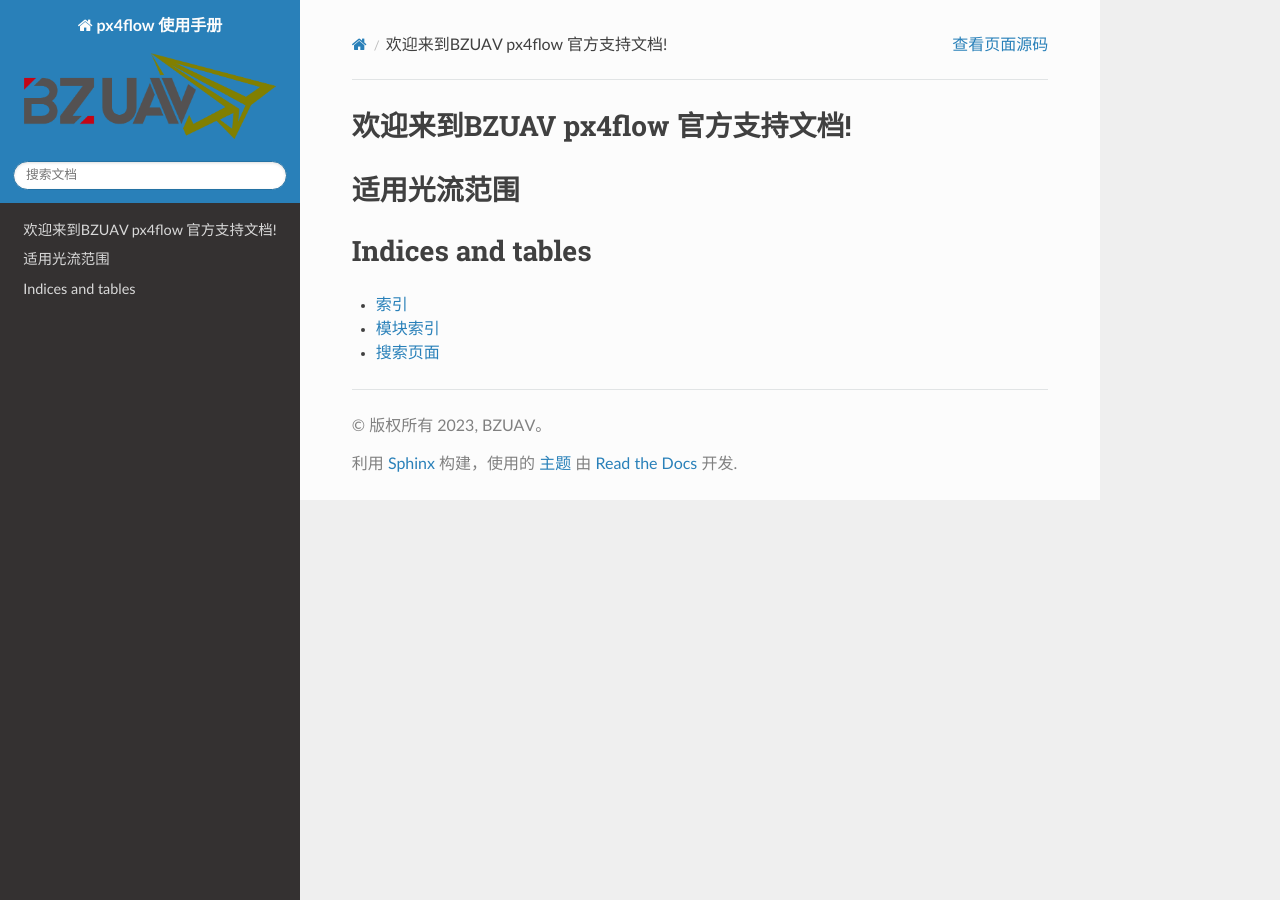
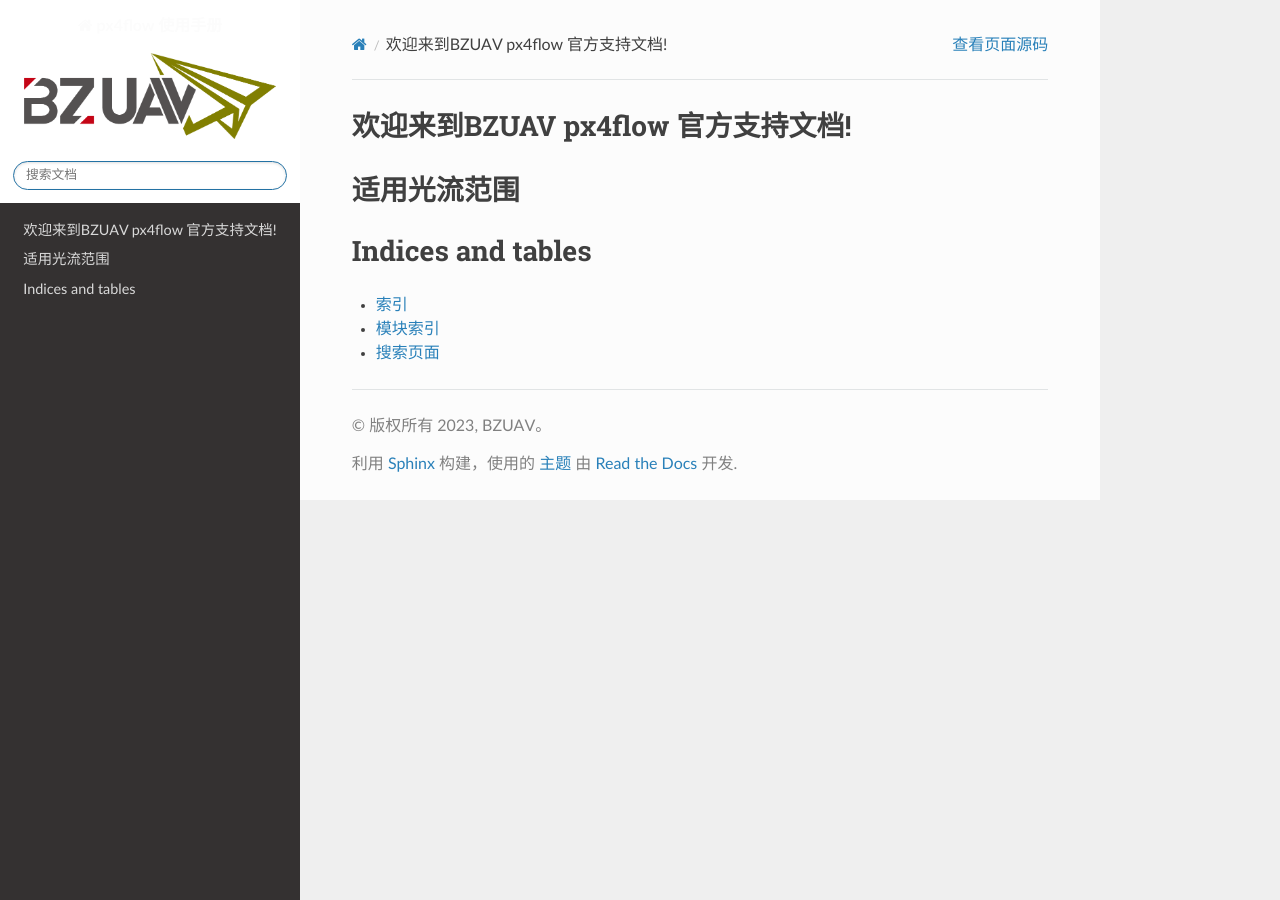
Before and after one commit to CyberUAV/PX4FLOW, a Sphinx documentation site: the page built from source/index.rst, in a window 1280 px wide. Built offline with Sphinx 7.4.7 and the Read the Docs theme 2.0.0, drawn with Linux system fonts in a browser that asks for light colours.

Commit message:
theme color

```diff
--- a/source/conf.py
+++ b/source/conf.py
@@ -34,7 +34,7 @@
     # 'prev_next_buttons_location': 'bottom',
     # 'style_external_links': False,
     # 'vcs_pageview_mode': '',
-    # 'style_nav_header_background': 'white',
+    'style_nav_header_background': 'white',
     # # Toc options
     # 'collapse_navigation': True,
     # 'sticky_navigation': True,
```
Also changed, not shown: 6 other files.
